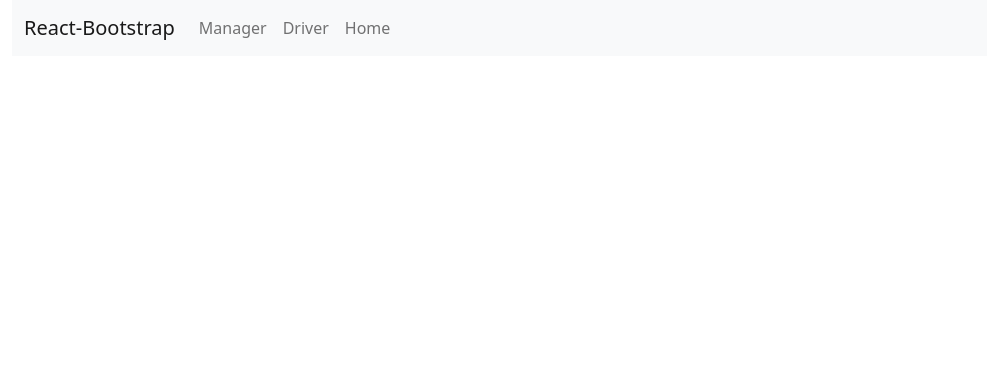
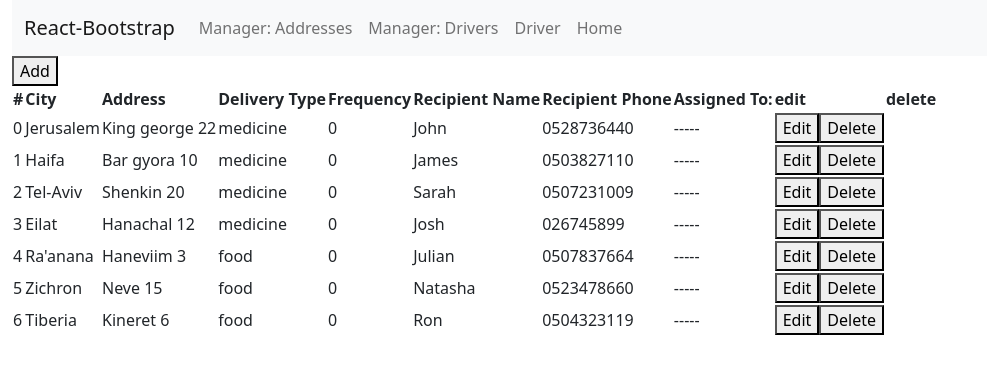
Before and after one commit to tatalyaj/delivery-system, a React (Create React App) app: page /adminAddresses in a window 1280 px wide. Shown: the top 374 px of the page, without its empty margins (0-987 px from the left). Built offline with nearby package versions, Linux system fonts and the light colour scheme.

Commit message:
spilted admin page: 2(adminAddress,adminDrivers)

```diff
--- a/src/App.js
+++ b/src/App.js
@@ -9,14 +9,19 @@ import "./App.css";
 import MyNavbar from "./components/Navbar";
 import { BrowserRouter as Router, Routes, Route } from "react-router-dom";
 import Home from "./pages";
-//import Manager from "./pages/admin2";
-import AdminPage from "./pages/admin";
+import AdminAddressesPage from "./pages/adminAddresses";
+import AdminDriversPage from "./pages/adminDrivers";
+//import AdminPage from "./pages/admin";
 import Driver from "./pages/delivery";
 
 const navItems = [
   {
-    text: "Manager",
-    link: "/admin",
+    text: "Manager: Addresses",
+    link: "/adminAddresses",
+  },
+  {
+    text: "Manager: Drivers",
+    link: "/adminDrivers",
   },
   {
     text: "Driver",
@@ -41,7 +46,8 @@ function App() {
           <Col>
             <Routes>
               <Route exact path="/" element={<Home />} />
-              <Route path="/admin" element={<AdminPage />} />
+              <Route path="/adminAddresses" element={<AdminAddressesPage />} />
+              <Route path="/adminDrivers" element={<AdminDriversPage />} />
               <Route path="/delivery" element={<Driver />} />
             </Routes>
           </Col>
--- /dev/null
+++ b/src/pages/addressesTable.js
@@ -0,0 +1,8 @@
+import React from "react";
+
+export default class AddressTable extends React.Component {
+  constructor(props) {
+    super(props);
+    this.props = props;
+  }
+}
--- /dev/null
+++ b/src/pages/adminAddresses.js
@@ -0,0 +1,175 @@
+import React from "react";
+import AdminAddresses from "../classes/adminAddresses";
+import AddressDialog from "./addressDialog";
+import AddressTable from "./addressesTable";
+
+const adminService = new AdminAddresses();
+
+export default class AdminAddressesPage extends React.Component {
+  constructor(props) {
+    super(props);
+    this.state = {
+      // ADDRESSES
+      addresses: adminService.getAddresses(),
+      addressForEdit: null,
+      showAddressDialog: false,
+      city: null,
+      address: null,
+      deliveryType: null,
+      frequency: null,
+      recipientName: null,
+      recipientPhone: null,
+    };
+  }
+
+  // For the "GET" scenario
+  getAddresses() {
+    this.setState({
+      addresses: adminService.getAddresses(),
+    });
+  }
+
+  // For the "ADD" and "UPDATE" scenario - it chooses the func based on whether there's an ID meaning - it's the "UPDATE" scenario or else it's the "ADD" scenario
+  handleAddressChanged = (address) => {
+    typeof address.id === "number"
+      ? this.handleEditAddress(address)
+      : this.handleAddAddress(address);
+    //console.log(address);
+  };
+
+  // The "ADD" scenario
+  handleAddAddress({
+    city,
+    address,
+    deliveryType,
+    frequency,
+    recipientName,
+    recipientPhone,
+  }) {
+    adminService.addAddress(
+      city,
+      address,
+      deliveryType,
+      frequency,
+      recipientName,
+      recipientPhone
+    );
+    this.getAddresses();
+  }
+
+  // The DIALOG - IN ADD SCENARIO
+  handleShowAddDialog(e) {
+    this.setState({ showAddressDialog: true });
+  }
+
+  // For the "DELETE" scenario
+  handleDelete(id, event) {
+    adminService.deleteAddress(id);
+    this.getAddresses();
+  }
+
+  // For the "UPDATE" scenario
+  handleEditAddress({
+    id,
+    city,
+    address,
+    deliveryType,
+    frequency,
+    recipientName,
+    recipientPhone,
+  }) {
+    adminService.editAddress(
+      id,
+      city,
+      address,
+      deliveryType,
+      frequency,
+      recipientName,
+      recipientPhone
+    );
+    this.getAddresses();
+  }
+  // The  DIALOG - SHOW IN EDIT SCENARIO
+  handleShowEditDialog(address) {
+    this.setState({
+      showAddressDialog: true,
+      addressForEdit: address,
+    });
+  }
+
+  // The  DIALOG - HANDLE CLOSE
+  handleClose() {
+    this.setState({
+      showAddressDialog: false,
+      addressForEdit: null,
+      city: null,
+      address: null,
+      deliveryType: null,
+      frequency: null,
+      recipientName: null,
+      recipientPhone: null,
+    });
+  }
+
+  render() {
+    return (
+      <div>
+        <button
+          className="add-button "
+          onClick={(e) => this.handleShowAddDialog(e)}
+        >
+          Add
+        </button>
+        <table className="addresses-table">
+          <thead>
+            <tr>
+              <th scope="col">#</th>
+              <th scope="col"> City </th>
+              <th scope="col"> Address </th>
+              <th scope="col"> Delivery Type </th>
+              <th scope="col">Frequency </th>
+              <th scope="col"> Recipient Name </th>
+              <th scope="col"> Recipient Phone </th>
+              <th scope="col"> Assigned To: </th>
+              <th scope="col"> edit </th>
+              <th scope="col"> delete </th>
+            </tr>
+          </thead>
+          <tbody>
+            {this.state.addresses?.map((item) => (
+              <tr key={item?.id}>
+                <td>{item?.id}</td>
+                <td>{item?.city}</td>
+                <td>{item?.address}</td>
+                <td>{item?.deliveryType}</td>
+                <td>{item?.frequency}</td>
+                <td>{item?.recipientName}</td>
+                <td>{item?.recipientPhone}</td>
+                <td>{`-----`}</td>
+                <td>
+                  <button
+                    className="edit-buttons"
+                    onClick={(e) => this.handleShowEditDialog(item, e)}
+                  >
+                    Edit
+                  </button>
+                  <button onClick={(e) => this.handleDelete(item.id, e)}>
+                    Delete
+                  </button>
+                </td>
+                <td></td>
+              </tr>
+            ))}
+          </tbody>
+        </table>
+        <AddressDialog
+          key={this.state.addressForEdit?.id}
+          showDialog={this.state.showAddressDialog}
+          addressForEdit={this.state.addressForEdit}
+          onAddressChanged={this.handleAddressChanged}
+          onDialogClose={this.handleClose.bind(this)}
+        />
+      </div>
+    );
+  }
+}
--- /dev/null
+++ b/src/pages/adminDrivers.js
@@ -0,0 +1,130 @@
+import React from "react";
+import AdminDrivers from "../classes/adminDrivers";
+import DriverDialog from "./driverDialog";
+
+const adminService = new AdminDrivers();
+
+export default class AdminDriversPage extends React.Component {
+  constructor(props) {
+    super(props);
+    this.state = {
+      drivers: adminService.getDrivers(),
+      driverForEdit: null,
+      showDriverDialog: false,
+      firstName: null,
+      lastName: null,
+      phone: null,
+      distributionArea: null,
+    };
+    // this.getAddresses();
+  }
+
+  // // For the "GET" scenario
+  getDrivers() {
+    this.setState({
+      drivers: adminService.getDrivers(),
+    });
+  }
+
+  // For the "ADD" and "UPDATE" scenario - it chooses the func based on whether there's an ID meaning - it's the "UPDATE" scenario or else it's the "ADD" scenario
+  handleDriverChanged = (driver) => {
+    typeof driver.id === "number"
+      ? this.handleEditDriver(driver)
+      : this.handleAddDriver(driver);
+    //
+    console.log(driver);
+  };
+
+  // The "ADD" scenario
+  handleAddDriver({ firstName, lastName, phone, distributionArea }) {
+    adminService.addDriver(firstName, lastName, phone, distributionArea);
+    this.getDrivers();
+  }
+  // The DIALOG - IN ADD SCENARIO
+  handleShowAddDriverDialog(e) {
+    this.setState({ showDriverDialog: true });
+  }
+
+  // The "DELETE" scenario
+  handleDeleteDriver(id, event) {
+    adminService.deleteDriver(id);
+    this.getDrivers();
+  }
+
+  // The "UPDATE" scenario
+  handleEditDriver({ id, firstName, lastName, phone, distributionArea }) {
+    adminService.editDriver(id, firstName, lastName, phone, distributionArea);
+    this.getDrivers();
+  }
+  // The  DIALOG - SHOW IN EDIT SCENARIO
+  handleShowEditDriverDialog(driver) {
+    this.setState({ showDriverDialog: true, driverForEdit: driver });
+  }
+
+  // The  DIALOG - HANDLE CLOSE
+  handleCloseDriverDialog() {
+    this.setState({
+      showDriverDialog: false,
+      driverForEdit: null,
+      firstName: null,
+      lastName: null,
+      phone: null,
+      distributionArea: null,
+    });
+  }
+
+  render() {
+    return (
+      <div>
+        <button
+          className="add-button "
+          onClick={(e) => this.handleShowAddDriverDialog(e)}
+        >
+          Add
+        </button>
+        <table className="drivers-table">
+          <thead>
+            <tr>
+              <th scope="col">#</th>
+              <th scope="col"> First Name </th>
+              <th scope="col"> Last Name</th>
+              <th scope="col"> Phone </th>
+              <th scope="col">Distribution Area </th>
+            </tr>
+          </thead>
+          <tbody>
+            {this.state.drivers?.map((item) => (
+              <tr key={item?.id}>
+                {/* <th scope="row">{item?.id}</th> */}
+                <td>{item?.id}</td>
+                <td>{item?.firstName}</td>
+                <td>{item?.lastName}</td>
+                <td>{item?.phone}</td>
+                <td>{item?.distributionArea}</td>
+                <td>
+                  <button
+                    className="edit-buttons"
+                    onClick={(e) => this.handleShowEditDriverDialog(item, e)}
+                  >
+                    Edit
+                  </button>
+                  <button onClick={(e) => this.handleDeleteDriver(item.id, e)}>
+                    Delete
+                  </button>
+                </td>
+                <td></td>
+              </tr>
+            ))}
+          </tbody>
+        </table>
+        <DriverDialog
+          key={this.state.driverForEdit?.id}
+          showDialog={this.state.showDriverDialog}
+          driverForEdit={this.state.driverForEdit}
+          onDriverChanged={this.handleDriverChanged}
+          onDialogClose={this.handleCloseDriverDialog.bind(this)}
+        />
+      </div>
+    );
+  }
+}
--- a/src/pages/admin.js
+++ b/src/pages/adminSecondDraft.js
@@ -1,6 +1,4 @@
 import React from "react";
-import Button from "react-bootstrap/Button";
-import Modal from "react-bootstrap/Modal";
 import AdminAddresses from "../classes/adminAddresses";
 import AdminDrivers from "../classes/adminDrivers";
 import AddressDialog from "./addressDialog";
@@ -34,14 +32,6 @@ export default class AdminPage extends React.Component {
     };
     // this.getAddresses();
   }
-
-  //**********BOTH ADDRESSES AND DRIVERS**********
-  handleChange = (e) => {
-    const { name, value } = e.target;
-    console.log(name, value);
-    // this.setState({ ...this.state, [e.target?.name]: value });
-    this.setState({ [name]: value });
-  };
 
   //**********ADDRESSES**********
   // For the "GET" scenario
@@ -146,7 +136,8 @@ export default class AdminPage extends React.Component {
     typeof driver.id === "number"
       ? this.handleEditDriver(driver)
       : this.handleAddDriver(driver);
-    //console.log(driver);
+    //
+    console.log(driver);
   };
 
   // The "ADD" scenario
```
